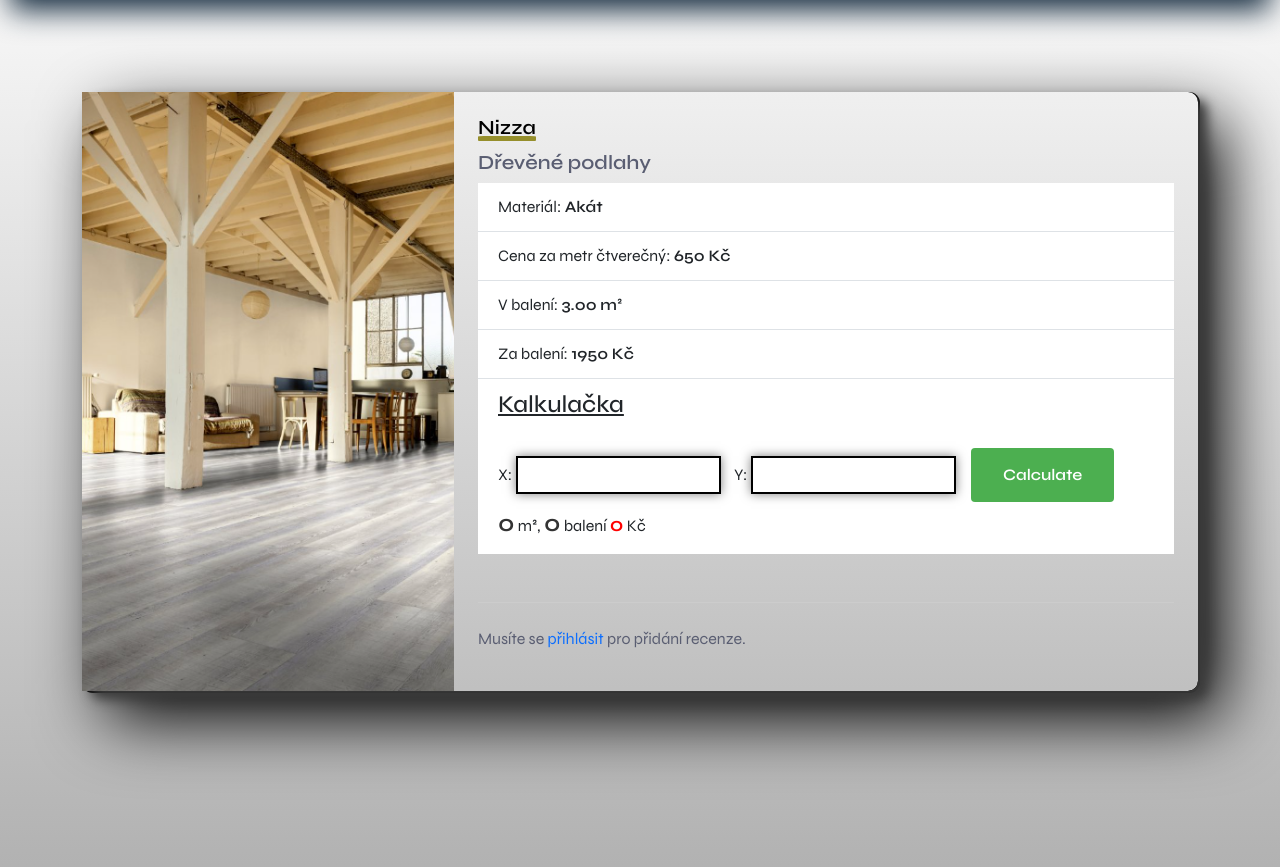
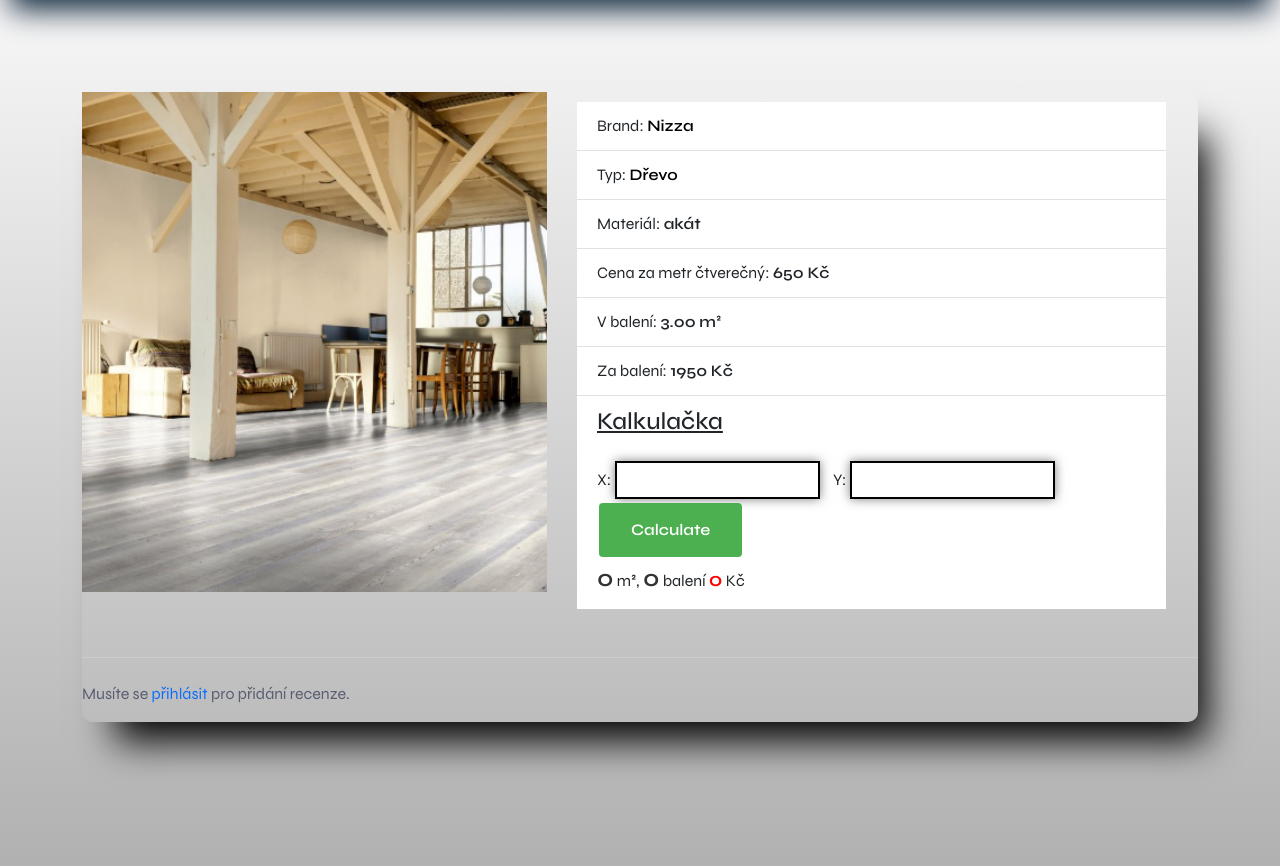
Before and after one commit to Quazder/EshopDjango, a Django app: page /cs/1 in a window 1280 px wide. Shown: the part 100-967 px from the top of the page. Run offline with Django 5.2, Linux system fonts and the light colour scheme; data comes from the database, SQL or seed files in the repository; both versions use the stored data as it was after the commit; some libraries are stand-ins or nearby versions.

Commit message:
Divna verze

```diff
--- /dev/null
+++ b/Eshop/templates/doplnky/detail_recenze.html
@@ -0,0 +1,20 @@
+<div class="recenze-section">
+
+                {% if user.is_authenticated %}
+                    <form method="POST" action="{% url 'add_recenze' produkt.id %}">
+                        {% csrf_token %}
+                        {{ form.as_p }}
+                        <button type="submit">Přidat recenzi</button>
+                    </form>
+                {% else %}
+                    <p>Musíte se <a href="{% url 'prihlaseni' %}">přihlásit</a> pro přidání recenze.</p>
+                {% endif %}
+
+                {% for recenze in recenze %}
+                    <div class="recenze">
+                        <h5>{{ recenze.user.username }}</h5>
+                        <p>{{ recenze.text }}</p>
+                        <p>{{ recenze.datum }}</p>
+                    </div>
+                {% endfor %}
+</div>
--- a/Eshop/templates/produkt/detail.html
+++ b/Eshop/templates/produkt/detail.html
@@ -16,25 +16,19 @@
 
         <div class="product-card">
             <div class="row g-0">
-                <div class="col-md-4">
+                <div class="col-md-5">
                     <div class="card-img-top" style=" overflow: hidden;">
                         <img src="{{ produkt.closeup_fotka.url }}" class="img-fluid zoomable "  alt="..." style="width: 100%; height: 100%;">
                     </div>
                 </div>
-                <div class="col-md-8">
+                <div class="col-md-7">
                     <div class="card-body">
-                        {% for brand in produkt.brand.all %}
-                            <div>
-                                <a class="aer" href="{% url 'značka_podlahy' brand.nazev %}">
-                                    <h5 class="fw-bolder">{{ brand.nazev|capfirst }}</h5>
-                                    <div class="underline-text2"></div>
-                                </a>
-                                <br>
-                                <h5><b>{{ produkt.kategorie.nazev|capfirst }}</b></h5>
-                            </div>
-                        {% endfor %}
                         <ul class="list-group list-group-flush">
-                            <li class="list-group-item">Materiál: <b>{{ produkt.material|capfirst }}</b></li>
+                            {% for brand in produkt.brand.all %}
+                                <li class="list-group-item">Brand: <b><a class="aer" href="{% url 'značka_podlahy' brand.nazev %}">{{ brand.nazev|capfirst }}</a></b></li>
+                                <li class="list-group-item">Typ: <b><a class="aer" href="{% url 'kategorie_podlahy' produkt.kategorie.nazev %}">{{ produkt.kategorie.nazev_jednotneCislo|capfirst }}</a></b></li>
+                            {% endfor %}
+                            <li class="list-group-item">Materiál: <b>{{ produkt.material }}</b></li>
                             <li class="list-group-item">Cena za metr čtverečný: <b>{{ produkt.cena }} Kč</b></li>
                             <li class="list-group-item">V balení: <b>{{ produkt.baleni }} m²</b></li>
 
@@ -54,31 +48,11 @@
                                 <b id="cost-result" class="price-result">0</b> Kč
                                 <button class="btn-custom" id="add-to-cart">Add to Cart</button>
                         </ul>
-                    <div class="recenze-section">
-
-                {% if user.is_authenticated %}
-                    <form method="POST" action="{% url 'add_recenze' produkt.id %}">
-                        {% csrf_token %}
-                        {{ form.as_p }}
-                        <button type="submit">Přidat recenzi</button>
-                    </form>
-                {% else %}
-                    <p>Musíte se <a href="{% url 'prihlaseni' %}">přihlásit</a> pro přidání recenze.</p>
-                {% endif %}
-
-                {% for recenze in recenze %}
-                    <div class="recenze">
-                        <h5>{{ recenze.user.username }}</h5>
-                        <p>{{ recenze.text }}</p>
-                        <p>{{ recenze.datum }}</p>
                     </div>
-                {% endfor %}
-            </div>
-        </div>
-
 
 
                 </div>
+                {% include 'doplnky/detail_recenze.html' %}
             </div>
         </div>
     </div>
--- a/static/css/text.css
+++ b/static/css/text.css
@@ -419,7 +419,7 @@ img {
 
 
 .product-card .card-body {
-    padding: 1.5rem;
+    margin-left: 30px;
 }
 
 .product-card .list-group-item {
@@ -451,27 +451,8 @@ img {
     align-items: center;
 }
 
-.product-card .card-img-top {
-    height: 100%;
-    display: flex;
-    justify-content: center;
-    align-items: center;
-    object-fit: cover;
-}
 
-.product-card .card-img-top img {
-    border: none;
-    max-height: 100%;
-    width: 120%; /* Změna šířky obrázku na 100% */
-    object-fit: cover; /* Přidání vlastnosti object-fit */
-}
 
-.product-card .card-img-top-wrapper {
-    height: 100%;
-    display: flex;
-    justify-content: center;
-    align-items: center;
-}
 
 .container-lg {
     display: flex;
@@ -511,7 +492,9 @@ img {
 
 .product-card {
     border: none;
-    box-shadow: 9px 8px 12px 0px #3b3b3b, 24px 27px 68px 0px #000000, 1px 1px 0px 1px #000000;
+    -webkit-box-shadow: 21px 31px 36px -12px rgba(0,0,0,0.98);
+-moz-box-shadow: 21px 31px 36px -12px rgba(0,0,0,0.98);
+box-shadow: 21px 31px 36px -12px rgba(0,0,0,0.98);
     max-width: 1500px;
     border-radius: 10px;
 }
@@ -661,9 +644,7 @@ img {
   align-items: center;
 }
 
-.product-card {
-  margin-bottom: 3rem;
-}
+
 
 .recenze-section {
   margin-top: 3rem;
@@ -671,14 +652,18 @@ img {
   padding-top: 1.5rem;
 }
 
-.parent {
-display: grid;
-grid-template-columns: repeat(3, 1fr);
-grid-template-rows: repeat(5, 1fr);
-grid-column-gap: 10px;
-grid-row-gap: 0px;
+
+
+.card-img-top {
+    height: 500px; /* Nastavte výšku podle vašich potřeb */
+    overflow: hidden; /* Skryje části obrázku, které přesahují nastavenou výšku */
 }
 
-.div1 { grid-area: 1 / 1 / 3 / 2; }
-.div2 { grid-area: 1 / 2 / 3 / 4; }
-.div3 { grid-area: 3 / 1 / 6 / 4; }
+.card-img-top img {
+    height: 100%; /* Nastaví výšku obrázku na 100% rodičovského elementu */
+    object-fit: cover; /* Zajistí, že obrázek pokryje celý rodičovský element */
+}
+.col-md-7 {
+    padding-top: 10px; /* Nastavte hodnotu podle vašich potřeb */
+    padding-right: 32px;
+}
```
Also changed, not shown: db.sqlite3.
